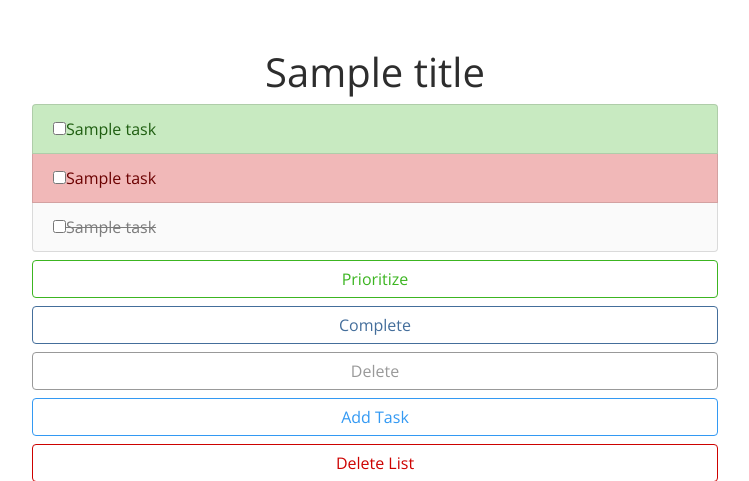
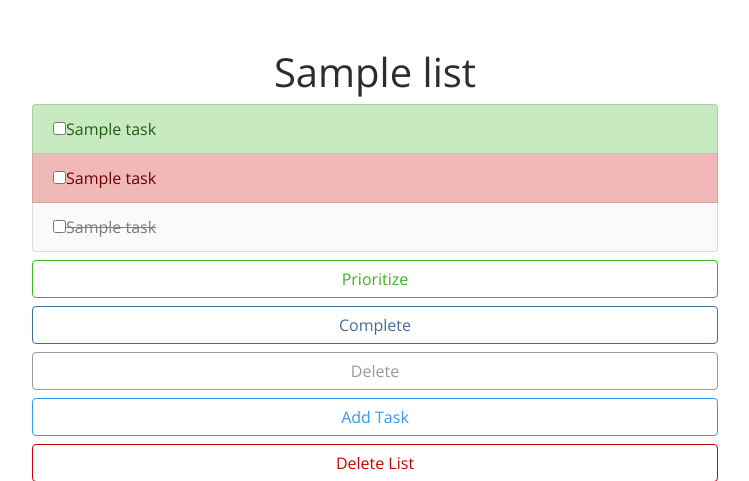
Before and after one commit to alecoad/final-project, a Flask app: template five25/templates/tasks.html in a window 1280 px wide. Shown: the part 76-557 px from the top of the page, without its empty margins (265-1014 px from the left). Run offline with Flask 2, Linux system fonts and the light colour scheme; the template is opened without the code that fills it: most values are stand-ins (such as "Sample title", 1, 10 or a date in 2020); some libraries are stand-ins or nearby versions; some web fonts are replaced.

Commit message:
Clean up create route and page

```diff
--- a/five25/application.py
+++ b/five25/application.py
@@ -45,8 +45,8 @@ def index():
 def tasks(list_id):
     """Display a task list."""
 
-    title = db.execute(
-        'SELECT title FROM lists WHERE id = :list_id', {'list_id': list_id}
+    list = db.execute(
+        'SELECT * FROM lists WHERE id = :list_id', {'list_id': list_id}
     ).fetchone()
 
     focus = db.execute(
@@ -61,7 +61,7 @@ def tasks(list_id):
         'SELECT name FROM tasks WHERE list_id = :list_id AND completed = TRUE', {'list_id': list_id}
     ).fetchall()
 
-    return render_template('tasks.html', list_id=list_id, title=title, focus=focus, distractions=distractions, completed=completed)
+    return render_template('tasks.html', list=list, focus=focus, distractions=distractions, completed=completed)
 
 
 @app.route('/register', methods=['GET', 'POST'])
@@ -157,30 +157,29 @@ def create():
     user_id = session['user_id']
 
     if request.method == 'POST':
-        # get form data, list_id
         title = request.form.get('title')
-        tasks = request.form.getlist('task')
-        list_id = db.execute(
-            'SELECT id FROM lists WHERE title = :title', {'title': title}
-        ).fetchone()
-        list_id = list_id.id
-        # insert title and tasks into database
         db.execute(
             'INSERT INTO lists (title, user_id) VALUES (:title, :user_id)', {'title': title, 'user_id': user_id}
         )
+        # 'order by created desc' in case there are multiple lists with the same name, this provides the most recent
+        list = db.execute(
+            'SELECT * FROM lists WHERE title = :title AND user_id = :user_id ORDER BY created DESC', {'title': title, 'user_id': user_id}
+        ).fetchone()
+        list_id = list.id
+        tasks = request.form.getlist('task')
         for task in tasks:
             db.execute(
                 'INSERT INTO tasks (name, list_id) VALUES (:task, :list_id)', {'task': task, 'list_id': list_id}
             )
         db.commit()
-        # store list name and tasks
-        tasks = db.execute(
+
+        distractions = db.execute(
             'SELECT name FROM tasks WHERE list_id = :list_id', {'list_id': list_id}
         ).fetchall()
 
         flash('Success')
 
-        return render_template('focus.html', title=title, tasks=tasks)
+        return render_template('tasks.html', list=list, distractions=distractions)
 
     return render_template('create.html')
 
@@ -230,9 +229,18 @@ def delete_task(list_id):
     return redirect(url_for('tasks', list_id=list_id))
 
 
-@app.route('/delete_list')
-def delete_list():
+@app.route('/delete_list/<int:list_id>', methods=['POST'])
+@login_required
+def delete_list(list_id):
     """Delete the list."""
+
+    db.execute(
+        'DELETE FROM tasks WHERE list_id = :list_id', {'list_id': list_id}
+    )
+    db.execute(
+        'DELETE FROM lists WHERE id = :list_id', {'list_id': list_id}
+    )
+    db.commit()
 
     return redirect('/')
 
--- a/five25/schema.sql
+++ b/five25/schema.sql
@@ -6,7 +6,7 @@ CREATE TABLE users (
 
 CREATE TABLE lists (
   id SERIAL PRIMARY KEY,
-  title VARCHAR NOT NULL UNIQUE,
+  title VARCHAR NOT NULL,
   created TIMESTAMP NOT NULL DEFAULT CURRENT_TIMESTAMP,
   user_id INTEGER REFERENCES users
 );
--- a/five25/templates/tasks.html
+++ b/five25/templates/tasks.html
@@ -3,7 +3,7 @@
 {% block title %}Tasks{% endblock %}
 
 {% block main %}
-  <h1>{{ title.title }}</h1>
+  <h1>{{ list.title }}</h1>
   <div class="row justify-content-center">
     <div class="col-lg-8">
       <form action="" method="post">
@@ -24,19 +24,19 @@
             </li>
           {% endfor %}
         </ul>
-        <button type="submit" class="btn btn-outline-success btn-md btn-block" formaction="{{ url_for('focus', list_id=list_id) }}">
+        <button type="submit" class="btn btn-outline-success btn-md btn-block" formaction="{{ url_for('focus', list_id=list.id) }}">
           Prioritize
         </button>
-        <button type="submit" class="btn btn-outline-primary btn-md btn-block" formaction="{{ url_for('complete', list_id=list_id) }}">
+        <button type="submit" class="btn btn-outline-primary btn-md btn-block" formaction="{{ url_for('complete', list_id=list.id) }}">
           Complete
         </button>
-        <button type="submit" class="btn btn-outline-secondary btn-md btn-block" formaction="{{ url_for('delete_task', list_id=list_id) }}">
+        <button type="submit" class="btn btn-outline-secondary btn-md btn-block" formaction="{{ url_for('delete_task', list_id=list.id) }}">
           Delete
         </button>
-        <button type="submit" class="btn btn-outline-info btn-md btn-block" formaction="{{ url_for('focus', list_id=list_id) }}" onclick="return confirm('Are you absolutely sure?')">
+        <button type="submit" class="btn btn-outline-info btn-md btn-block" formaction="{{ url_for('focus', list_id=list.id) }}" onclick="return confirm('Are you absolutely sure?')">
           Add Task
         </button>
-        <button type="submit" class="btn btn-outline-danger btn-md btn-block" formaction="{{ url_for('focus', list_id=list_id) }}" onclick="return confirm('Are you absolutely sure?')">
+        <button type="submit" class="btn btn-outline-danger btn-md btn-block" formaction="{{ url_for('delete_list', list_id=list.id) }}" onclick="return confirm('Are you absolutely sure?')">
           Delete List
         </button>
       </form>
```
Also changed, not shown: five25/templates/focus.html (deleted, +0 -19 lines).
